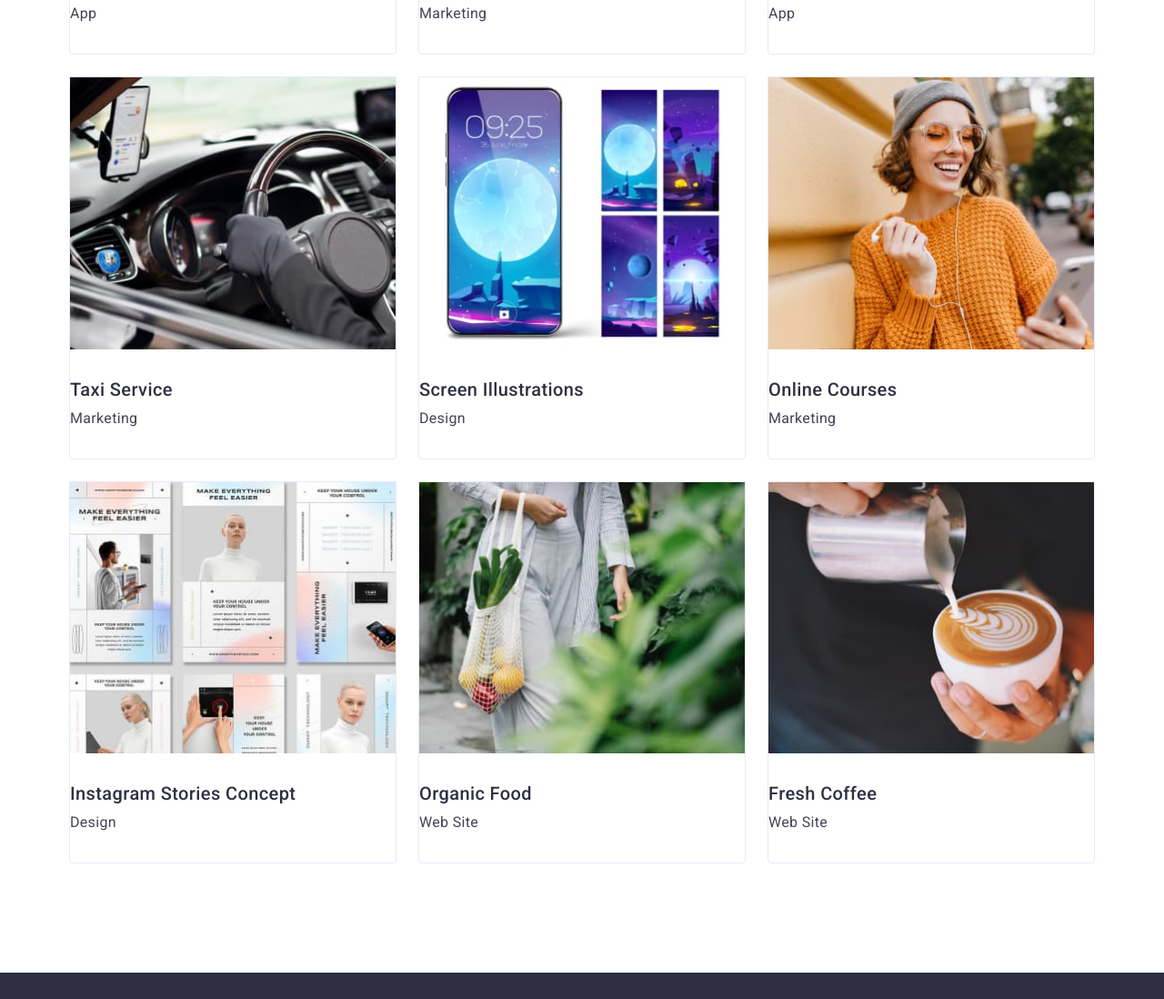
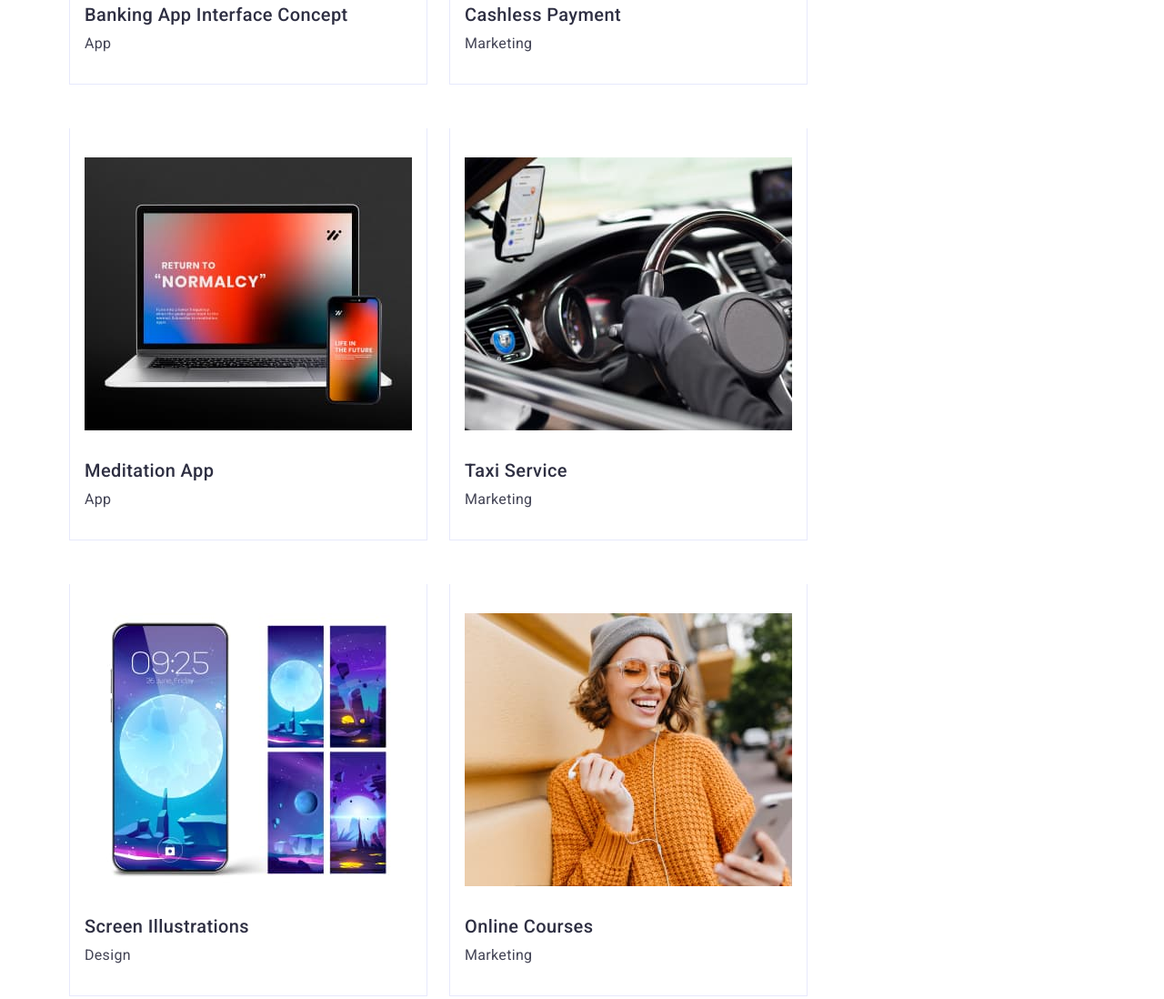
Before and after one commit to RomanTaranenenko/goit-markup-hw-03, a plain HTML site: page portfolio.html in a window 1280 px wide. Shown: the part 650-1748 px from the top of the page at 91% size. Drawn offline with nearby package versions, Linux system fonts and the light colour scheme.

Commit message:
prtf changes

```diff
--- a/css/styles.css
+++ b/css/styles.css
@@ -174,17 +174,13 @@ padding-bottom: 24px;}
             gap: 24px;
         }
 
-    .title{
-        font-weight: 500;
-        font-size: 20px;
-        line-height: 1.2;
-        letter-spacing: 0.02em;
-        color: var(--brand-color);}
+
 
 
         /* Card  */
         .info-card {
             background-color: var(--card-color);
+            padding-bottom: 120px;
         }
         .card-container{
            display: flex;
@@ -216,7 +212,7 @@ padding-bottom: 24px;}
 /* footer */
  .footer{background-color: var(--brand-color);}
  .footer-container{
-    margin-top: 120px;
+
     display: flex;
     flex-direction: column;
     justify-content: center;
@@ -264,34 +260,48 @@ padding-bottom: 24px;}
     cursor: pointer;
     padding: 12px 24px;
     flex-basis: calc(100%/5);
-    border: 1px solid #E7E9FC;
+    border: 1px solid transparent;
     border-radius: 4px;
 }
     .btn-container{
         display: flex;
-        padding-top: 96px;
+        margin-bottom: 72px;
             align-items: center;
             justify-content: center;
             gap: var(--gap-size)
     }
     .list-btn:hover,
     .list-btn:focus{background: var(--hover-color); color: var(--white-color);}
-
+/* Section PRt */
+.prf.section{
+    padding-top: 96px;
+    padding-bottom: 120px;
+}
 /* Portfolio Photolist */
 .photo-container{
     display: flex;
     flex-wrap: wrap;
-    margin-top: 72px;
-    gap: var(--gap-size);
 
+    column-gap: var(--gap-size);
+    row-gap: 48px;
 }
 .photo.list-card{
-    border: 1px solid #E7E9FC;
+    flex-basis: calc((100%-48px)/3);
 }
-.photo-card.title{
+.title {
+    font-weight: 500;
+    font-size: 20px;
+    line-height: 1.2;
+    letter-spacing: 0.02em;
+    color: var(--brand-color);
     margin-top: 32px;
     margin-bottom: 8px;
 }
 .photo-card.text{
-    padding-bottom: 32px;
+
 }
+.photo-wrap{
+    padding: 32px 16px;
+    border: 1px solid #e7e9fc;
+    border-top: none;
+}
--- a/portfolio.html
+++ b/portfolio.html
@@ -55,7 +55,7 @@
     </header>
     <!-- Main -->
     <main class="main">
-      <section class="section">
+      <section class="prf section">
         <div class="container">
           <!-- BTN -->
           <h1 hidden>Button-list</h1>
@@ -70,102 +70,120 @@
           <ul class="photo-container list">
             <li class="photo list-card">
               <a href="" class="link">
+                <div class="photo-wrap">
                   <img
                     src="./images/portfolio1.jpg"
                     alt="Banking App Interface
                                 Concept"
-                  width="358"
+                    width="360"
                   />
-                <h2 class="photo-card title">Banking App Interface Concept</h2>
-                <p class="photo-card text">App</p></a
+                  <h2 class="title">Banking App Interface Concept</h2>
+                  <p class="photo-card text">App</p>
+                </div>
+              </a>
+            </li>
+            <li class="photo list-card">
+              <a href="" class="link"
+                ><div class="photo-wrap">
+                  <img
+                    src="./images/portfolio2.jpg"
+                    alt="Cashless Payment"
+                    width="360"
+                  />
+                  <h2 class="title">Cashless Payment</h2>
+                  <p class="photo-card text">Marketing</p>
+                </div></a
               >
             </li>
             <li class="photo list-card">
               <a href="" class="link"
-                ><img
-                  src="./images/portfolio2.jpg"
-                  alt="Cashless Payment"
-                  width="358"
+                ><div class="photo-wrap">
+                  <img
+                    src="./images/portfolio3.jpg"
+                    alt="Meditation App"
+                    width="360"
                   />
-                <h2 class="photo-card title">Cashless Payment</h2>
-                <p class="photo-card text">Marketing</p></a
+                  <h2 class="title">Meditation App</h2>
+                  <p class="photo-card text">App</p>
+                </div></a
               >
             </li>
             <li class="photo list-card">
               <a href="" class="link"
-                ><img
-                  src="./images/portfolio3.jpg"
-                  alt="Meditation App"
-                  width="358"
+                ><div class="photo-wrap">
+                  <img
+                    src="./images/portfolio4.jpg"
+                    alt="Taxi Service"
+                    width="360"
                   />
-                <h2 class="photo-card title">Meditation App</h2>
-                <p class="photo-card text">App</p></a
+                  <h2 class="title">Taxi Service</h2>
+                  <p class="photo-card text">Marketing</p>
+                </div></a
               >
             </li>
             <li class="photo list-card">
               <a href="" class="link"
-                ><img
-                  src="./images/portfolio4.jpg"
-                  alt="Taxi Service"
-                  width="358"
+                ><div class="photo-wrap">
+                  <img
+                    src="./images/portfolio5.jpg"
+                    alt="Screen Illustrations"
+                    width="360"
                   />
-                <h2 class="photo-card title">Taxi Service</h2>
-                <p class="photo-card text">Marketing</p></a
+                  <h2 class="title">Screen Illustrations</h2>
+                  <p class="photo-card text">Design</p>
+                </div></a
+              >
+            </li>
+            <li class="photo list-card">
+              <a href="" class="link">
+                <div class="photo-wrap">
+                  <img
+                    src="./images/portfolio6.jpg"
+                    alt="Online Courses"
+                    width="360"
+                  />
+                  <h2 class="title">Online Courses</h2>
+                  <p class="photo-card text">Marketing</p>
+                </div></a
               >
             </li>
             <li class="photo list-card">
               <a href="" class="link"
-                ><img
-                  src="./images/portfolio5.jpg"
-                  alt="Screen Illustrations"
-                  width="358"
+                ><div class="photo-wrap">
+                  <img
+                    src="./images/portfolio7.jpg"
+                    alt="Instagram Stories Concept"
+                    width="360"
                   />
-                <h2 class="photo-card title">Screen Illustrations</h2>
-                <p class="photo-card text">Design</p></a
-              >
-            </li>
-            <li class="photo list-card">
-              <a href="" class="link">
-                <img
-                  src="./images/portfolio6.jpg"
-                  alt="Online Courses"
-                  width="358"
-                />
-                <h2 class="photo-card title">Online Courses</h2>
-                <p class="photo-card text">Marketing</p></a
+                  <h2 class="title">Instagram Stories Concept</h2>
+                  <p class="photo-card text">Design</p>
+                </div></a
               >
             </li>
             <li class="photo list-card">
               <a href="" class="link"
-                ><img
-                  src="./images/portfolio7.jpg"
-                  alt="Instagram Stories Concept"
-                  width="358"
+                ><div class="photo-wrap">
+                  <img
+                    src="./images/portfolio8.jpg"
+                    alt="Organic Food"
+                    width="360"
                   />
-                <h2 class="photo-card title">Instagram Stories Concept</h2>
-                <p class="photo-card text">Design</p></a
+                  <h2 class="title">Organic Food</h2>
+                  <p class="photo-card text">Web Site</p>
+                </div></a
               >
             </li>
             <li class="photo list-card">
               <a href="" class="link"
-                ><img
-                  src="./images/portfolio8.jpg"
-                  alt="Organic Food"
-                  width="358"
-                />
-                <h2 class="photo-card title">Organic Food</h2>
-                <p class="photo-card text">Web Site</p></a
-              >
-            </li>
-            <li class="photo list-card">
-              <a href="" class="link"
-                ><img
+                ><div class="photo-wrap">
+                  <img
                     src="./images/portfolio9.jpg"
                     alt="Fresh Coffee"
-                  width="358"
+                    width="360"
                   />
-                <h2 class="photo-card title">Fresh Coffee</h2>
-                <p class="photo-card text">Web Site</p></a
+                  <h2 class="title">Fresh Coffee</h2>
+                  <p class="photo-card text">Web Site</p>
+                </div></a
               >
             </li>
           </ul>
```
Lines whose indentation alone changed are shown as unchanged.
